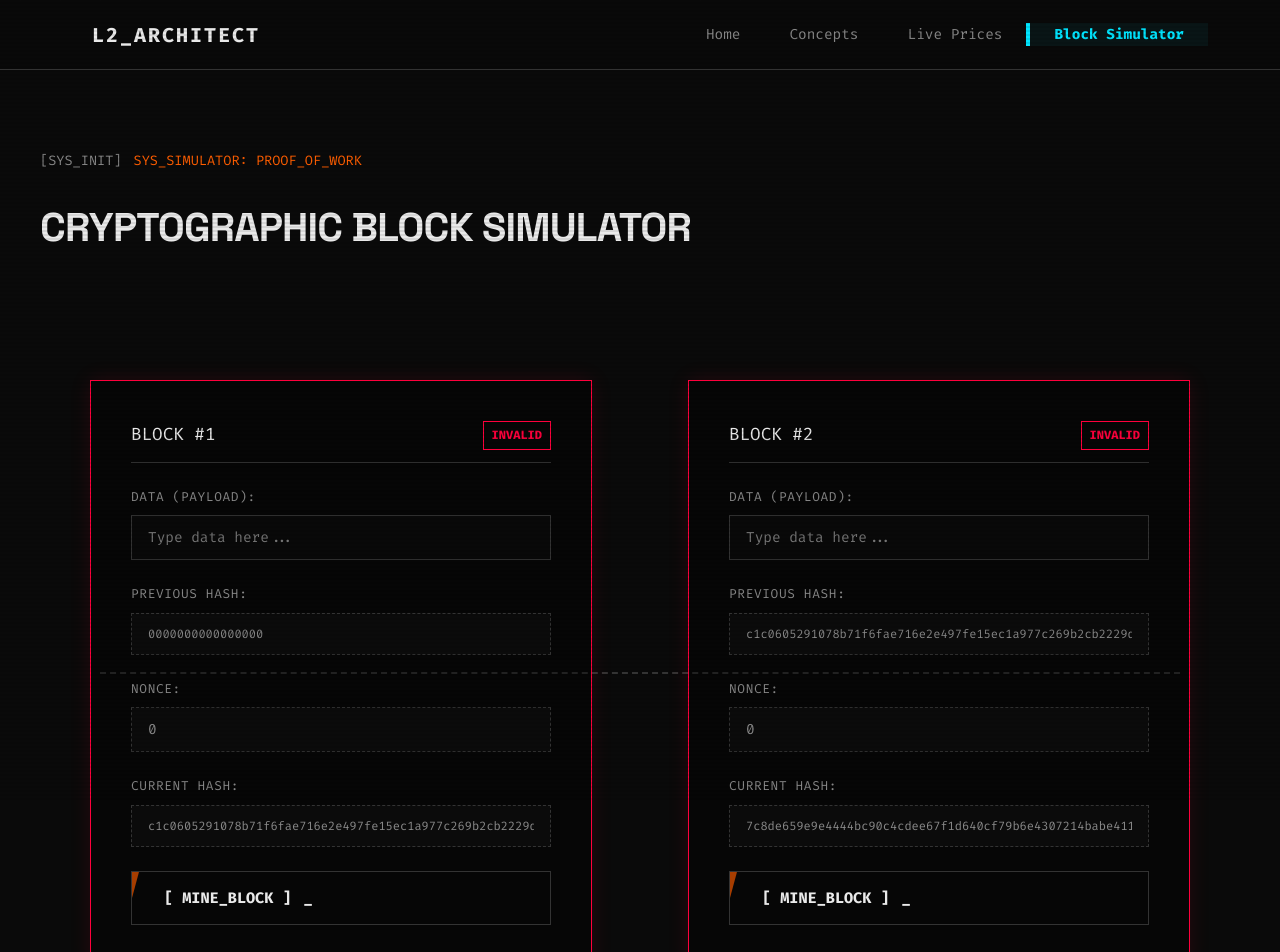
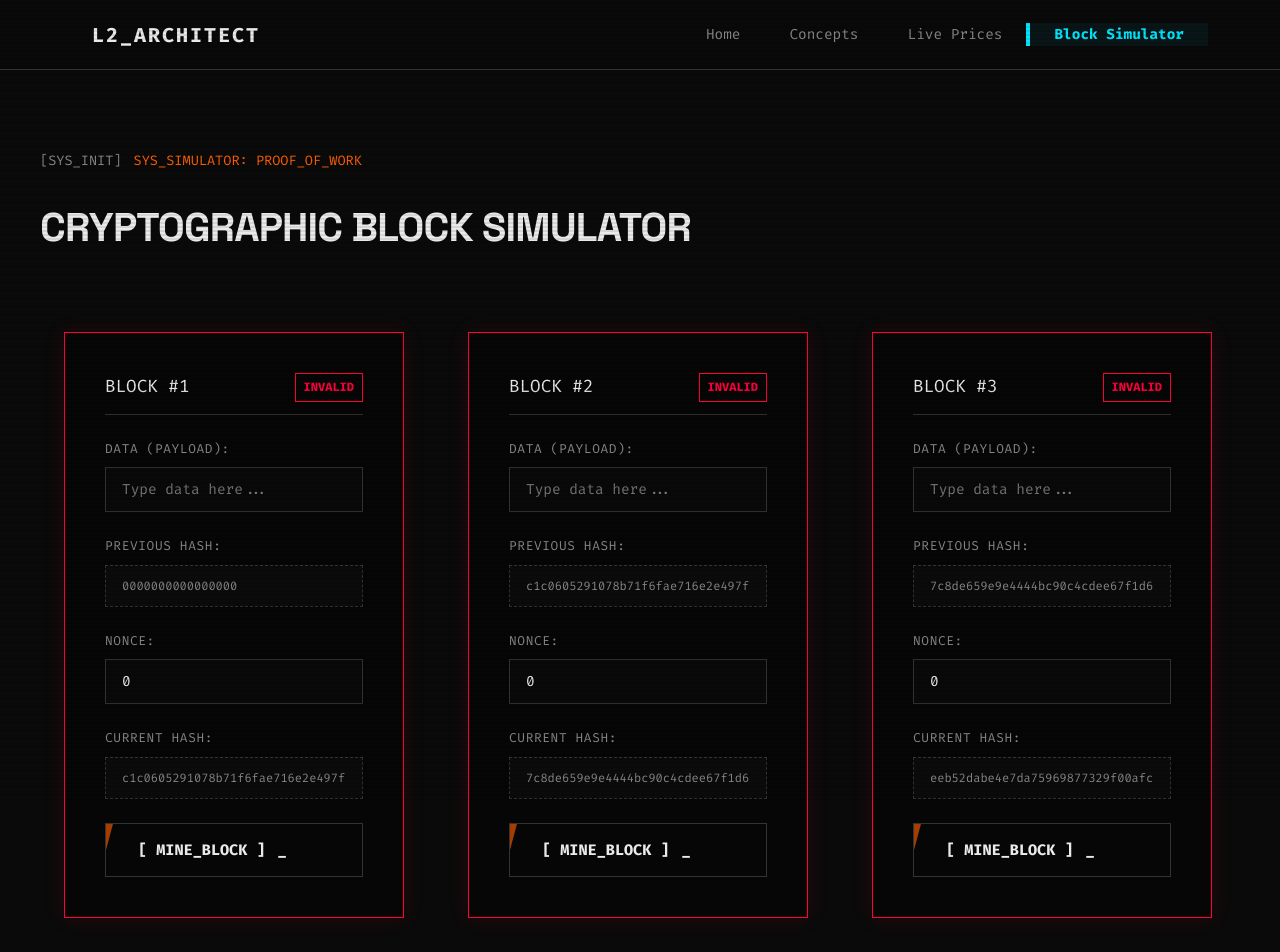
Before and after one commit to kunj2006-msu/l2-architect, a Next.js app: page /simulator in a window 1280 px wide. Shown: the top 952 px of the page. Built offline with nearby package versions, Linux system fonts and the light colour scheme.

Commit message:
add five blocks in block simulator and extend pice trend to 1 year

```diff
--- a/src/app/globals.css
+++ b/src/app/globals.css
@@ -1376,18 +1376,35 @@ input[type="submit"]:hover,
 .chain-wrapper {
   position: relative;
   width: 100%;
-  display: flex;
-  justify-content: center;
-  align-items: center;
-  padding: 4rem 0;
-  margin-top: 2rem;
+  overflow-x: auto;
+  padding: 1rem 1.5rem 4rem 1.5rem;
+  margin-top: 0rem;
+  display: block;
+}
+
+/* Custom scrollbar matching dark brutalist theme */
+.chain-wrapper::-webkit-scrollbar {
+  height: 8px;
+}
+
+.chain-wrapper::-webkit-scrollbar-track {
+  background: rgba(0, 0, 0, 0.1);
+}
+
+.chain-wrapper::-webkit-scrollbar-thumb {
+  background: var(--border-color);
+  border-radius: 4px;
+}
+
+.chain-wrapper::-webkit-scrollbar-thumb:hover {
+  background: var(--accent-blue);
 }
 
 .chain-link-line {
   position: absolute;
   top: 50%;
-  left: 5%;
-  right: 5%;
+  left: 170px;
+  right: 170px;
   height: 2px;
   border-top: 2px dashed var(--border-color);
   z-index: 1;
@@ -1395,16 +1412,20 @@ input[type="submit"]:hover,
 }
 
 .chain-container {
-  display: grid;
-  grid-template-columns: 1fr 1fr;
-  gap: 6rem;
-  width: 100%;
-  max-width: 1100px;
+  display: flex;
+  flex-direction: row;
+  gap: 4rem;
+  width: max-content;
+  min-width: 100%;
   position: relative;
   z-index: 2;
+  padding-bottom: 1.5rem;
 }
 
 .block-panel {
+  width: 340px;
+  min-width: 340px;
+  max-width: 340px;
   background-color: rgba(0, 0, 0, 0.35);
   border: 1px solid var(--border-color);
   padding: 2.5rem;
@@ -1502,22 +1523,40 @@ input[type="submit"]:hover,
   font-size: 0.75rem;
 }
 
-@media (max-width: 992px) {
-  .chain-link-line {
-    top: 50%;
-    left: 50%;
-    right: auto;
-    width: 2px;
-    height: 90%;
-    border-top: none;
-    border-left: 2px dashed var(--border-color);
-    transform: translateX(-50%) translateY(-50%);
-  }
-
-  .chain-container {
-    grid-template-columns: 1fr;
-    gap: 4rem;
-    max-width: 550px;
-    margin: 0 auto;
-  }
-}
+/* Removed mobile overrides that force vertical blocks list, keeping horizontal scroll on all viewports */
+
+/* Timeframe Filter Controls styling */
+.timeframe-controls {
+  display: flex;
+  gap: 0.75rem;
+  margin-bottom: 1.5rem;
+}
+
+.timeframe-btn {
+  background: transparent;
+  border: 1px solid var(--border-color);
+  color: var(--text-muted);
+  font-family: var(--font-mono);
+  font-size: 0.8rem;
+  padding: 0.4rem 1rem;
+  cursor: pointer;
+  border-radius: 0;
+  transition: all 0.2s ease;
+  user-select: none;
+}
+
+.timeframe-btn:hover:not(:disabled) {
+  border-color: var(--text-color);
+  color: var(--text-color) !important;
+}
+
+.timeframe-btn.active {
+  border-color: var(--accent-blue) !important;
+  color: var(--accent-blue) !important;
+  box-shadow: 0 0 10px rgba(0, 229, 255, 0.2);
+}
+
+.timeframe-btn:disabled {
+  opacity: 0.5;
+  cursor: not-allowed;
+}
--- a/src/app/simulator/page.js
+++ b/src/app/simulator/page.js
@@ -1,18 +1,6 @@
 'use client';
 
 import { useState, useEffect } from 'react';
-
-export default function Simulator() {
-  const [b1Data, setB1Data] = useState('');
-  const [b1Nonce, setB1Nonce] = useState(0);
-  const [b1Hash, setB1Hash] = useState('');
-
-  const [b2Data, setB2Data] = useState('');
-  const [b2Nonce, setB2Nonce] = useState(0);
-  const [b2Hash, setB2Hash] = useState('');
-
-  const [isB1Mining, setIsB1Mining] = useState(false);
-  const [isB2Mining, setIsB2Mining] = useState(false);
 
 // SHA-256 Async Helper
 const sha256 = async (message) => {
@@ -22,60 +10,155 @@ export default function Simulator() {
   return hashArray.map(b => b.toString(16).padStart(2, '0')).join('');
 };
 
-  // Reactive hash link updates
+function Block({
+  id,
+  data,
+  nonce,
+  previousHash,
+  onDataChange,
+  onNonceChange,
+  onHashChange,
+  isValid
+}) {
+  const [currentHash, setCurrentHash] = useState('');
+  const [isMining, setIsMining] = useState(false);
+
+  // Passive real-time hashing effect throttled with debounce
   useEffect(() => {
     let active = true;
-    const updateChain = async () => {
-      const prev1 = '0000000000000000';
-      const hash1 = await sha256(b1Nonce + b1Data + prev1);
-      if (!active) return;
-      setB1Hash(hash1);
+    const timer = setTimeout(async () => {
+      const nonceVal = nonce === '' ? 0 : nonce;
+      const calculatedHash = await sha256(nonceVal + data + previousHash);
+      if (active) {
+        setCurrentHash(calculatedHash);
+        onHashChange(calculatedHash);
+      }
+    }, 50);
 
-      const hash2 = await sha256(b2Nonce + b2Data + hash1);
-      if (!active) return;
-      setB2Hash(hash2);
+    return () => {
+      active = false;
+      clearTimeout(timer);
+    };
+    // eslint-disable-next-line react-hooks/exhaustive-deps
+  }, [data, nonce, previousHash]);
+
+  const handleMine = async () => {
+    setIsMining(true);
+    let currentNonce = 0;
+    let calculatedHash = '';
+    while (true) {
+      calculatedHash = await sha256(currentNonce + data + previousHash);
+      if (calculatedHash.startsWith('00')) {
+        break;
+      }
+      currentNonce++;
+    }
+    setIsMining(false);
+    onNonceChange(currentNonce);
   };
 
-    updateChain();
-    return () => { active = false; };
-  }, [b1Data, b1Nonce, b2Data, b2Nonce]);
+  return (
+    <div className={`block-panel ${isValid ? 'block-valid' : 'block-invalid'}`} id={`block${id}-panel`}>
+      <div className="block-panel-header">
+        <span className="block-title">BLOCK #{id}</span>
+        <span className="block-status-badge" id={`block${id}-status`}>
+          {isValid ? 'VALID' : 'INVALID'}
+        </span>
+      </div>
 
-  // Mine Block 1
-  const mineBlock1 = async () => {
-    setIsB1Mining(true);
-    const prev1 = '0000000000000000';
-    let nonce = 0;
-    let hash = '';
+      {/* Data Field */}
+      <div className="block-field">
+        <label htmlFor={`block${id}-data`}>Data (payload):</label>
+        <input
+          type="text"
+          id={`block${id}-data`}
+          placeholder="Type data here..."
+          value={data}
+          onChange={(e) => onDataChange(e.target.value)}
+          autoComplete="off"
+        />
+      </div>
 
-    while (true) {
-      hash = await sha256(nonce + b1Data + prev1);
-      if (hash.startsWith('00')) break;
-      nonce++;
+      {/* Previous Hash */}
+      <div className="block-field">
+        <label htmlFor={`block${id}-prev`}>Previous Hash:</label>
+        <input
+          type="text"
+          id={`block${id}-prev`}
+          className="hash-display"
+          value={previousHash}
+          readOnly
+        />
+      </div>
+
+      {/* Nonce */}
+      <div className="block-field">
+        <label htmlFor={`block${id}-nonce`}>Nonce:</label>
+        <input
+          type="text"
+          id={`block${id}-nonce`}
+          value={nonce}
+          onChange={(e) => {
+            const val = e.target.value.replace(/\D/g, '');
+            onNonceChange(val === '' ? '' : parseInt(val, 10));
+          }}
+        />
+      </div>
+
+      {/* Current Hash */}
+      <div className="block-field">
+        <label htmlFor={`block${id}-hash`}>Current Hash:</label>
+        <input
+          type="text"
+          id={`block${id}-hash`}
+          className="hash-display"
+          value={currentHash}
+          readOnly
+        />
+      </div>
+
+      {/* Mine Button */}
+      <button
+        className="btn-terminal btn-terminal-orange"
+        id={`block${id}-mine`}
+        onClick={handleMine}
+        disabled={isMining}
+      >
+        <span>{isMining ? '[ MINING... ]' : '[ MINE_BLOCK ]'}</span>
+        <span className="font-mono">_</span>
+      </button>
+    </div>
+  );
 }
 
-    setB1Nonce(nonce);
-    setIsB1Mining(false);
+export default function Simulator() {
+  const [blocks, setBlocks] = useState([
+    { id: 1, data: '', nonce: 0, hash: '' },
+    { id: 2, data: '', nonce: 0, hash: '' },
+    { id: 3, data: '', nonce: 0, hash: '' },
+    { id: 4, data: '', nonce: 0, hash: '' },
+    { id: 5, data: '', nonce: 0, hash: '' },
+  ]);
+
+  const updateBlockField = (index, field, value) => {
+    setBlocks(prev => {
+      const copy = [...prev];
+      copy[index] = { ...copy[index], [field]: value };
+      return copy;
+    });
   };
 
-  // Mine Block 2
-  const mineBlock2 = async () => {
-    setIsB2Mining(true);
-    let nonce = 0;
-    let hash = '';
+  // Helper to determine if a block is valid
+  const getBlockValidity = (index) => {
+    const hash = blocks[index].hash;
+    const isValidPoW = hash.startsWith('00');
 
-    while (true) {
-      hash = await sha256(nonce + b2Data + b1Hash);
-      if (hash.startsWith('00')) break;
-      nonce++;
+    if (index === 0) {
+      return isValidPoW;
     }
 
-    setB2Nonce(nonce);
-    setIsB2Mining(false);
+    return isValidPoW && getBlockValidity(index - 1);
   };
-
-  // Validation Border Status checks
-  const isB1Valid = b1Hash.startsWith('00');
-  const isB2Valid = b2Hash.startsWith('00') && isB1Valid;
 
   return (
     <main>
@@ -87,148 +170,28 @@ export default function Simulator() {
             <h1 className="section-title" id="simulator-title">Cryptographic Block Simulator</h1>
           </div>
 
-          {/* Chain Wrapper with dashed connector line */}
+          {/* Chain Wrapper */}
           <div className="chain-wrapper">
-            <div className="chain-link-line"></div>
+            <div className="chain-container" id="chain-container">
 
-            <div className="chain-container" id="chain-container">
-              {/* BLOCK 1 Panel */}
-              <div className={`block-panel ${isB1Valid ? 'block-valid' : 'block-invalid'}`} id="block1-panel">
-                <div className="block-panel-header">
-                  <span className="block-title">BLOCK #1</span>
-                  <span className="block-status-badge" id="block1-status">
-                    {isB1Valid ? 'VALID' : 'INVALID'}
-                  </span>
-                </div>
+              {blocks.map((block, index) => {
+                const isValid = getBlockValidity(index);
+                const prevHash = index === 0 ? '0000000000000000' : blocks[index - 1].hash;
 
-                {/* Data Field */}
-                <div className="block-field">
-                  <label htmlFor="block1-data">Data (payload):</label>
-                  <input
-                    type="text"
-                    id="block1-data"
-                    placeholder="Type data here..."
-                    value={b1Data}
-                    onChange={(e) => setB1Data(e.target.value)}
-                    autoComplete="off"
+                return (
+                  <Block
+                    key={block.id}
+                    id={block.id}
+                    data={block.data}
+                    nonce={block.nonce}
+                    previousHash={prevHash}
+                    isValid={isValid}
+                    onDataChange={(val) => updateBlockField(index, 'data', val)}
+                    onNonceChange={(val) => updateBlockField(index, 'nonce', val)}
+                    onHashChange={(val) => updateBlockField(index, 'hash', val)}
                   />
-                </div>
-
-                {/* Previous Hash */}
-                <div className="block-field">
-                  <label htmlFor="block1-prev">Previous Hash:</label>
-                  <input
-                    type="text"
-                    id="block1-prev"
-                    className="hash-display"
-                    value="0000000000000000"
-                    readOnly
-                  />
-                </div>
-
-                {/* Nonce */}
-                <div className="block-field">
-                  <label htmlFor="block1-nonce">Nonce:</label>
-                  <input
-                    type="text"
-                    id="block1-nonce"
-                    value={b1Nonce}
-                    readOnly
-                  />
-                </div>
-
-                {/* Current Hash */}
-                <div className="block-field">
-                  <label htmlFor="block1-hash">Current Hash:</label>
-                  <input
-                    type="text"
-                    id="block1-hash"
-                    className="hash-display"
-                    value={b1Hash}
-                    readOnly
-                  />
-                </div>
-
-                {/* Mine Button */}
-                <button
-                  className="btn-terminal btn-terminal-orange"
-                  id="block1-mine"
-                  onClick={mineBlock1}
-                  disabled={isB1Mining}
-                >
-                  <span>{isB1Mining ? '[ MINING... ]' : '[ MINE_BLOCK ]'}</span>
-                  <span className="font-mono">_</span>
-                </button>
-              </div>
-
-              {/* BLOCK 2 Panel */}
-              <div className={`block-panel ${isB2Valid ? 'block-valid' : 'block-invalid'}`} id="block2-panel">
-                <div className="block-panel-header">
-                  <span className="block-title">BLOCK #2</span>
-                  <span className="block-status-badge" id="block2-status">
-                    {isB2Valid ? 'VALID' : 'INVALID'}
-                  </span>
-                </div>
-
-                {/* Data Field */}
-                <div className="block-field">
-                  <label htmlFor="block2-data">Data (payload):</label>
-                  <input
-                    type="text"
-                    id="block2-data"
-                    placeholder="Type data here..."
-                    value={b2Data}
-                    onChange={(e) => setB2Data(e.target.value)}
-                    autoComplete="off"
-                  />
-                </div>
-
-                {/* Previous Hash */}
-                <div className="block-field">
-                  <label htmlFor="block2-prev">Previous Hash:</label>
-                  <input
-                    type="text"
-                    id="block2-prev"
-                    className="hash-display"
-                    value={b1Hash}
-                    readOnly
-                  />
-                </div>
-
-                {/* Nonce */}
-                <div className="block-field">
-                  <label htmlFor="block2-nonce">Nonce:</label>
-                  <input
-                    type="text"
-                    id="block2-nonce"
-                    value={b2Nonce}
-                    readOnly
-                  />
-                </div>
-
-                {/* Current Hash */}
-                <div className="block-field">
-                  <label htmlFor="block2-hash">Current Hash:</label>
-                  <input
-                    type="text"
-                    id="block2-hash"
-                    className="hash-display"
-                    value={b2Hash}
-                    readOnly
-                  />
-                </div>
-
-                {/* Mine Button */}
-                <button
-                  className="btn-terminal btn-terminal-orange"
-                  id="block2-mine"
-                  onClick={mineBlock2}
-                  disabled={isB2Mining}
-                >
-                  <span>{isB2Mining ? '[ MINING... ]' : '[ MINE_BLOCK ]'}</span>
-                  <span className="font-mono">_</span>
-                </button>
-              </div>
+                );
+              })}
             </div>
           </div>
         </div>
```
Also changed, not shown: src/app/prices/page.js (+106 -30 lines). Lines whose indentation alone changed are shown as unchanged.
